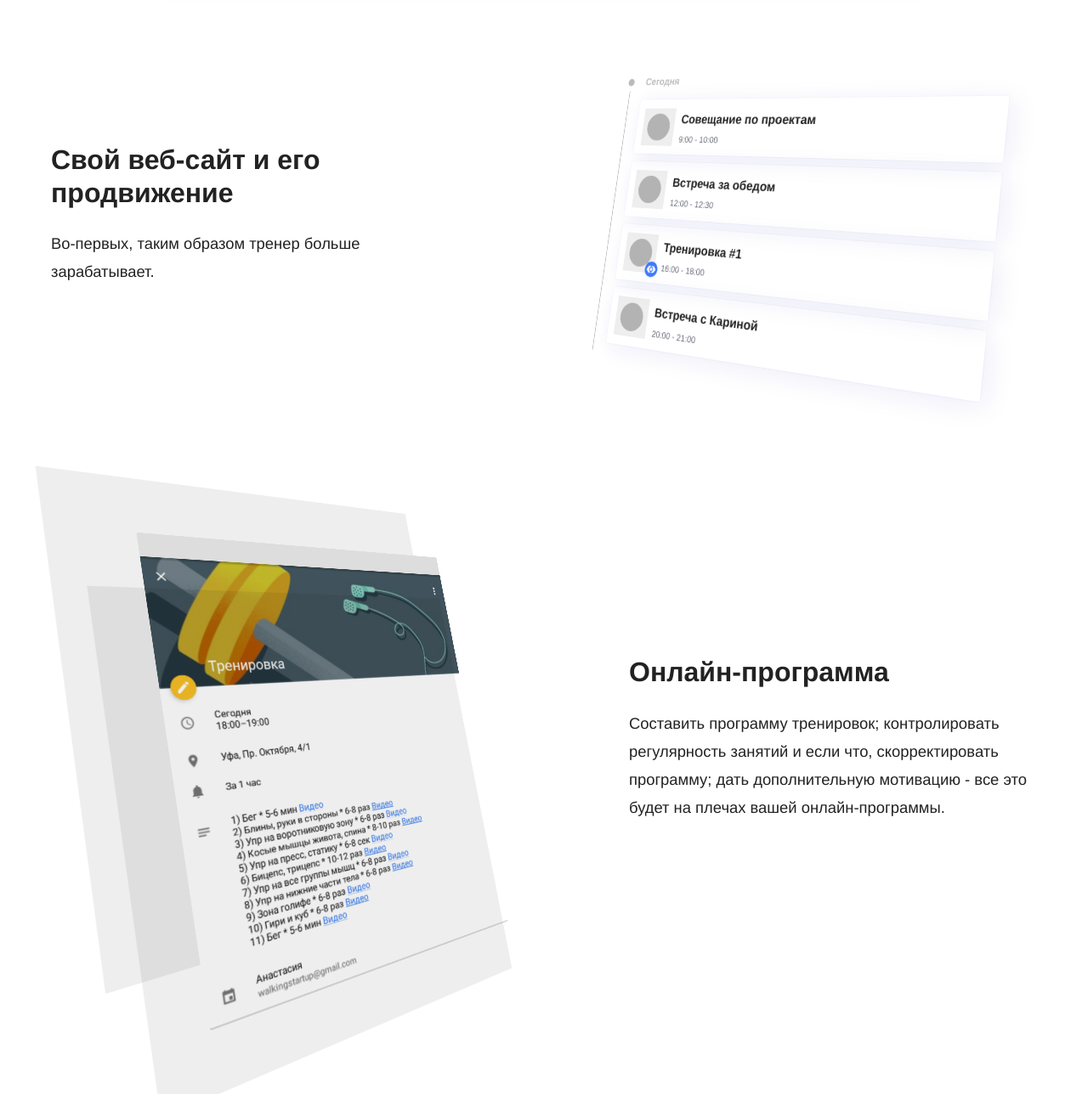
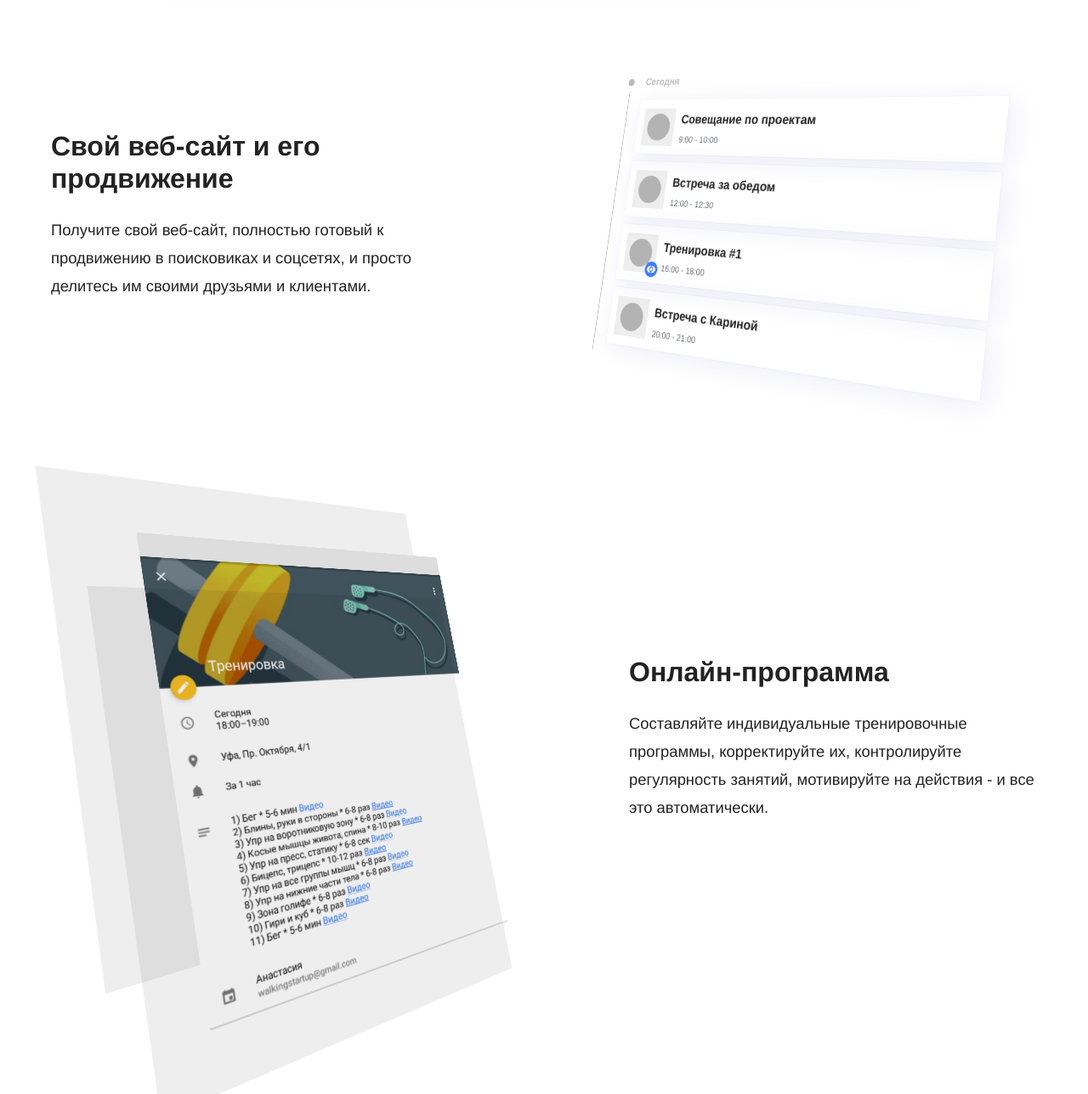
Before and after one commit to RakhimyanTim/adroholic.github.io, a Jekyll site: the page built from pages/index.html, in a window 1280 px wide and 1400 px high, scrolled down 1198 px, cut to the strip 0-1288 px from the top of the window. Shown: the whole strip at 85% size. Built offline with Jekyll 4.4.1, drawn with Linux system fonts in a browser that asks for light colours; some web fonts are replaced.

Commit message:
Update index.html

```diff
--- a/pages/index.html
+++ b/pages/index.html
@@ -9,9 +9,9 @@ sitemap:
 header_class: "landing"
 ---
 <div class="landing-page-content">
-  {% include components/home-page/content-image.html image="workflow" heading="Свой веб-сайт и его продвижение" content_markdown="Во-первых, таким образом тренер больше зарабатывает."  %}
+  {% include components/home-page/content-image.html image="workflow" heading="Свой веб-сайт и его продвижение" content_markdown="Получите свой веб-сайт, полностью готовый к продвижению в поисковиках и соцсетях, и просто делитесь им своими друзьями и клиентами."  %}
 
-  {% include components/home-page/content-image.html image="editing" heading="Онлайн-программа" content_markdown="Составить программу тренировок; контролировать регулярность занятий и если что, скорректировать программу; дать дополнительную мотивацию - все это будет на плечах вашей онлайн-программы." %}
+  {% include components/home-page/content-image.html image="editing" heading="Онлайн-программа" content_markdown="Составляйте индивидуальные тренировочные программы, корректируйте их, контролируйте регулярность занятий, мотивируйте на действия - и все это автоматически." %}
 
   {% include components/home-page/content-image.html image="tools" heading="Хорошие деньги" content_markdown="Получайте еженедельный гонорар лишь за то, что помогаете клиентам добиваться более быстрого и заметного результата за счет индивидуальных тренировочных программ и мощной мотивации." %}
 
```
